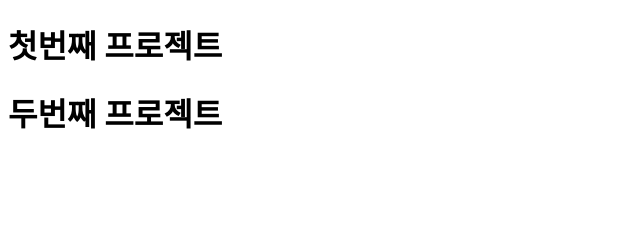
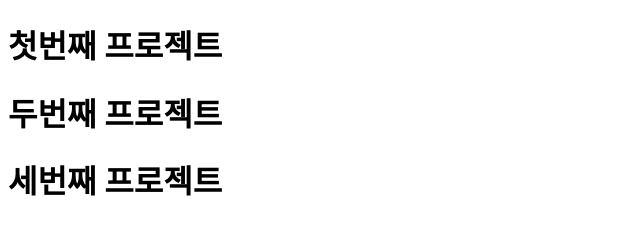
Before and after one commit to hyoji-hub/hyoji_project, a plain HTML site: page index.html in a window 1280 px wide. Shown: the whole page, without its empty margins (0-640 px from the left). Drawn offline with Linux system fonts and the light colour scheme.

Commit message:
add new code

```diff
--- a/index.html
+++ b/index.html
@@ -8,5 +8,6 @@
 <body>
     <h1>첫번째 프로젝트</h1>
     <h1>두번째 프로젝트</h1>
+    <h1>세번째 프로젝트</h1>
 </body>
 </html>
```
